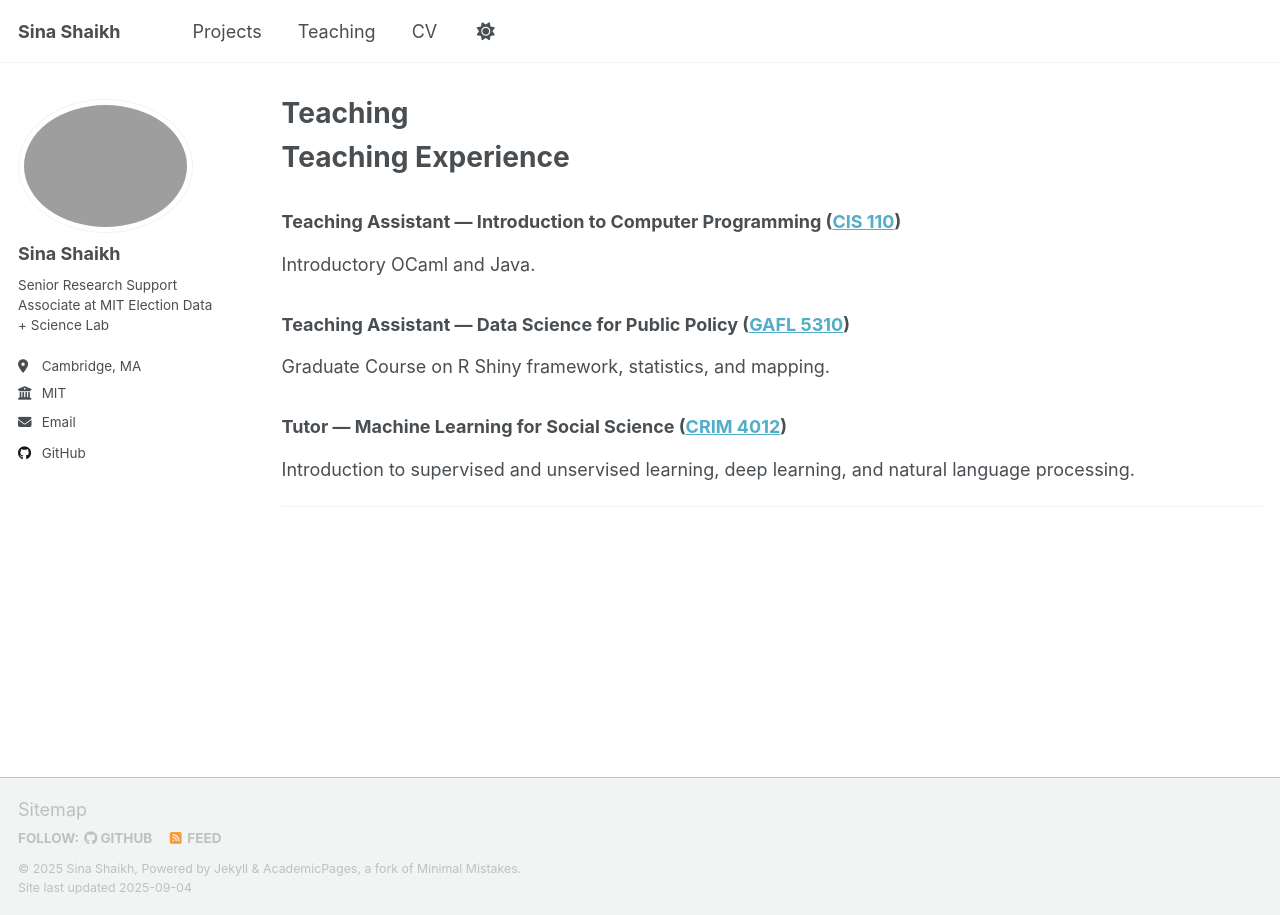
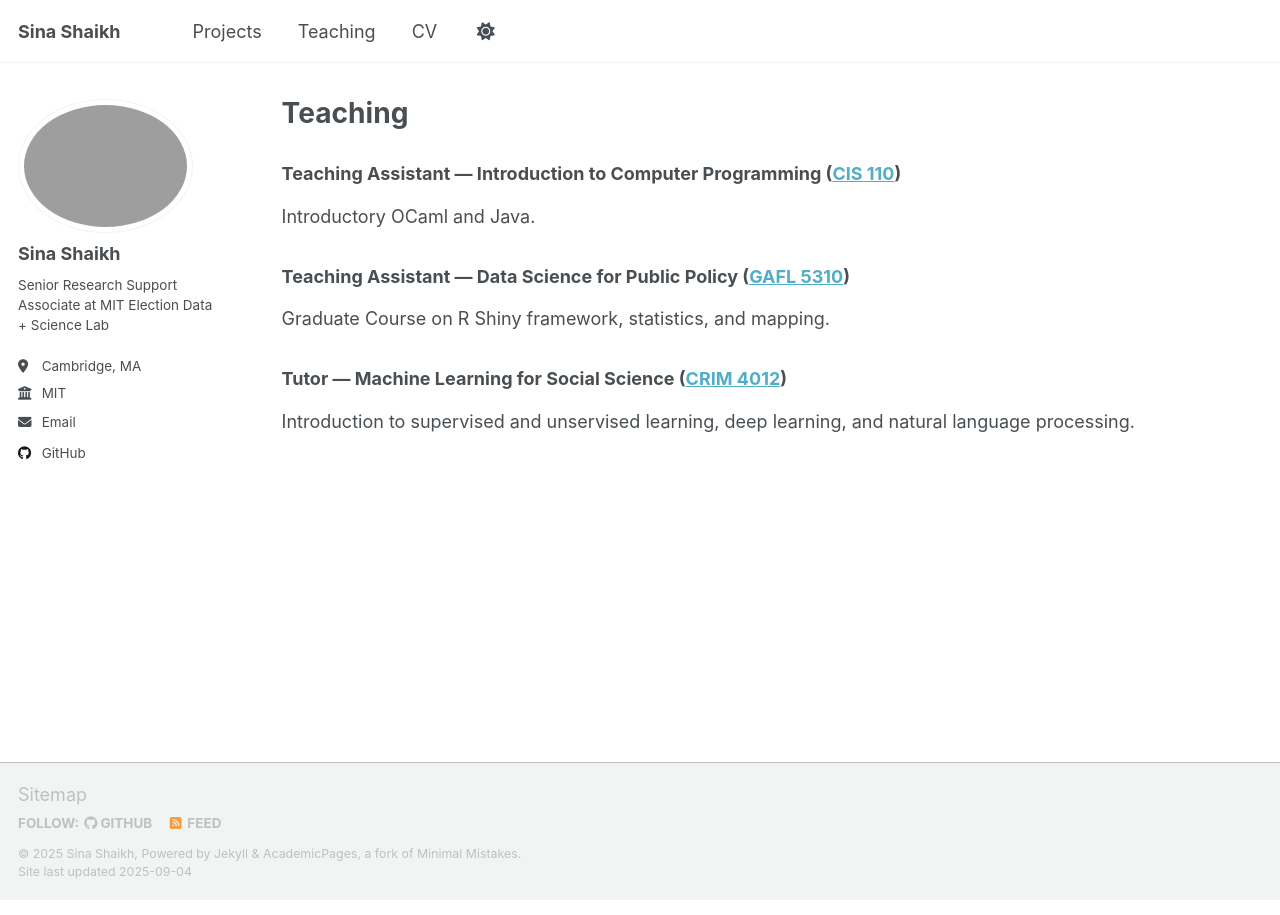
Before and after one commit to SinaShaikh/sinashaikh.github.io, a Jekyll site: the page built from _pages/teaching.html, in a window 1280 px wide. Built offline with Jekyll 4.4.1, drawn with Linux system fonts in a browser that asks for light colours; a script that is not in the unit is left out.

Commit message:
Update teaching.html

```diff
--- a/_pages/teaching.html
+++ b/_pages/teaching.html
@@ -11,7 +11,6 @@ author_profile: true
   {% include archive-single.html %}
 {% endfor %}
  -->
-<h1>Teaching Experience</h1>
 
  <div class="teaching-experiences">
   <div class="experience">
@@ -29,5 +28,3 @@ author_profile: true
     <p>Introduction to supervised and unservised learning, deep learning, and natural language processing.</p>
   </div>
 </div>
-
-<hr>
```
